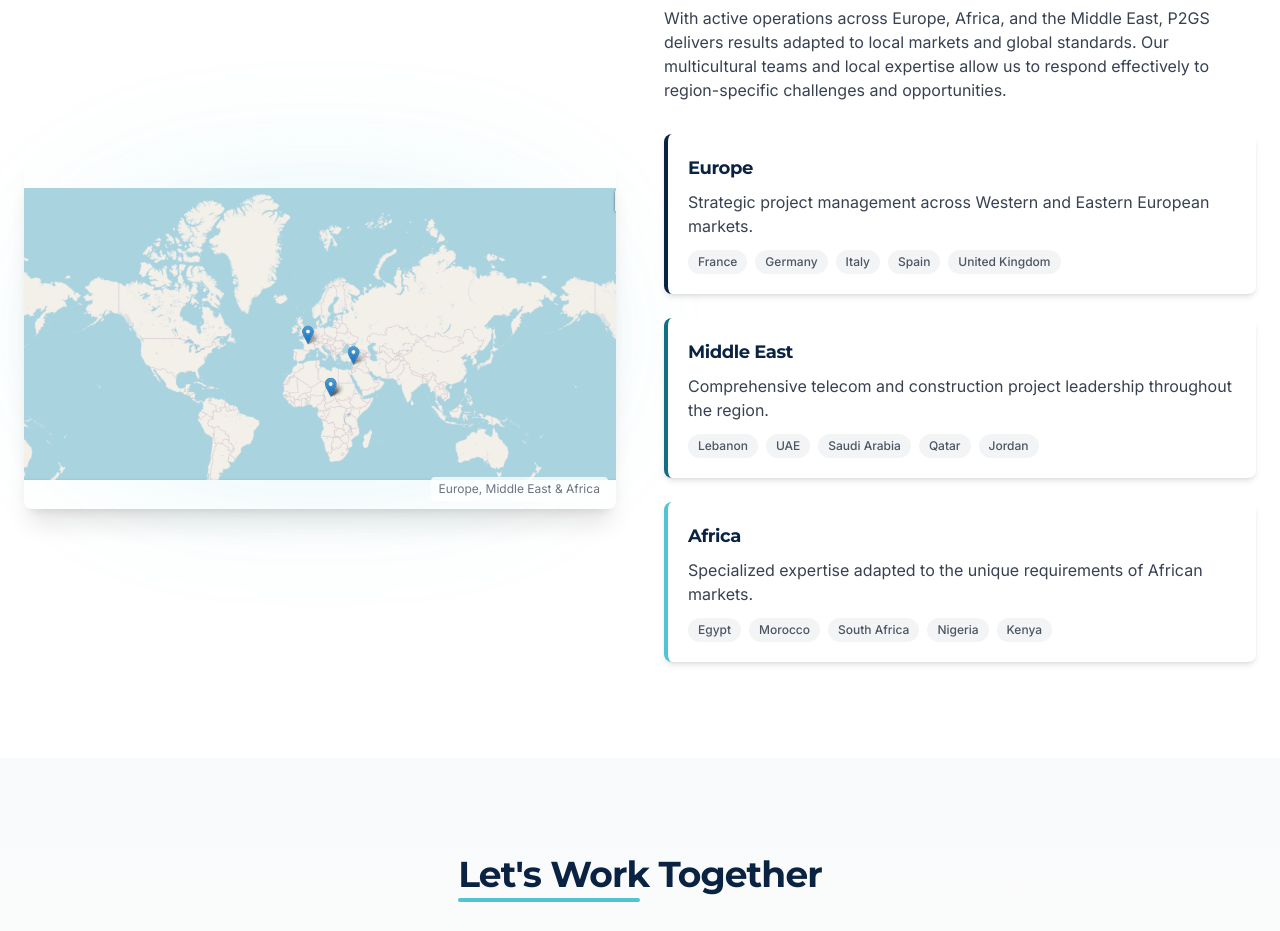
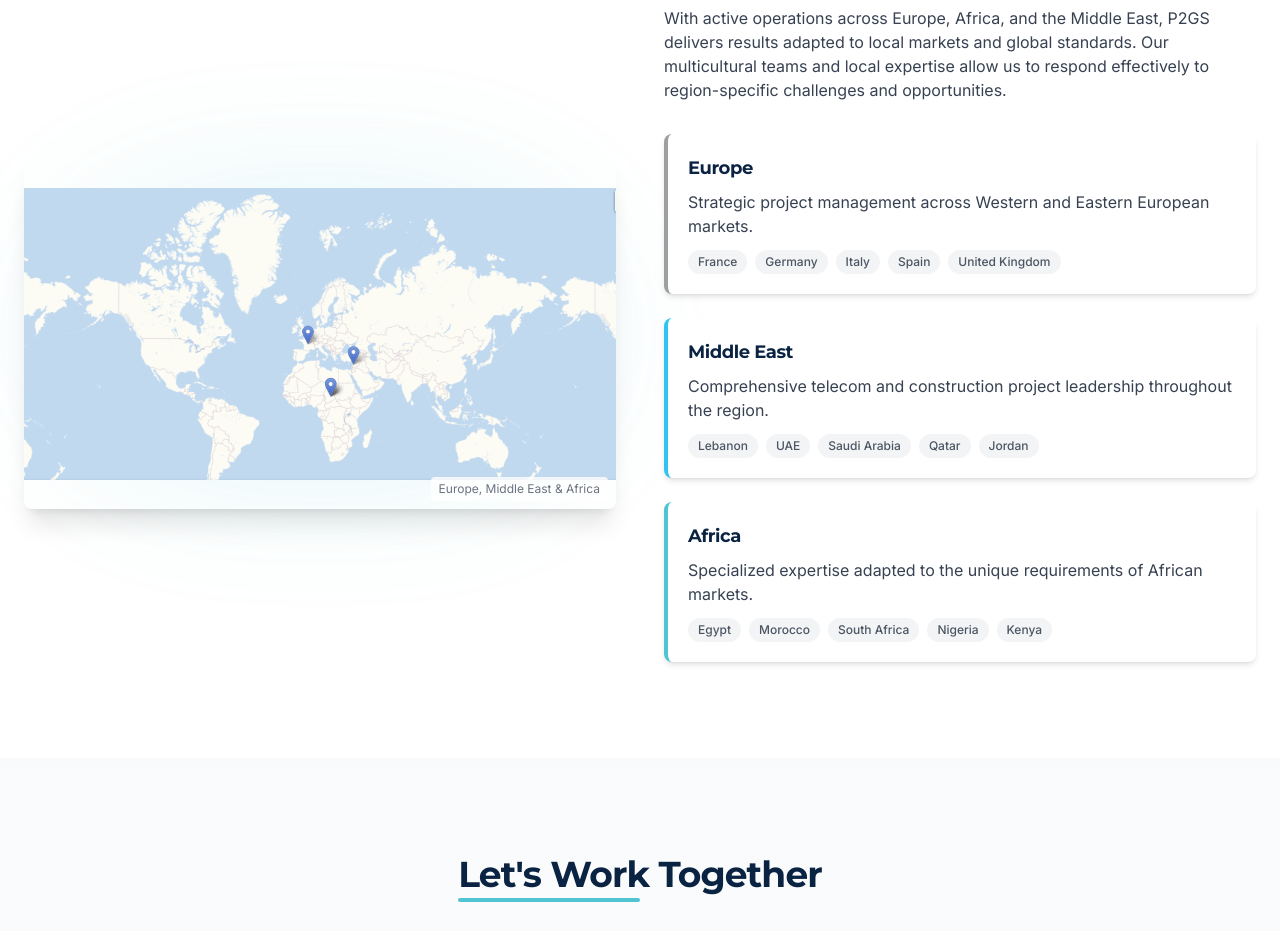
Before and after one commit to P2GSGH/innovate-transform-connect, a React (Vite) app: page / in a window 1280 px wide. Shown: the part 2280-3211 px from the top of the page. Built offline with nearby package versions, Linux system fonts and the light colour scheme.

Commit message:
Refactor: Update image colors
Replaced the blue color in the uploaded image with light blue and silver grey.

```diff
--- a/src/components/Geography.tsx
+++ b/src/components/Geography.tsx
@@ -65,7 +65,11 @@ const Geography = () => {
                   src="/lovable-uploads/bca081e6-7fdb-4deb-b74a-53f316217484.png"
                   alt="World Map showing our global presence"
                   className="w-full h-auto object-contain rounded-lg"
-                  style={{ minHeight: "350px" }}
+                  style={{
+                    minHeight: "350px",
+                    filter: "hue-rotate(20deg) saturate(80%) brightness(105%)",
+                    mixBlendMode: "multiply"
+                  }}
                 />
               </div>
               <div className="absolute bottom-2 right-2 bg-white/80 text-xs text-gray-500 px-2 py-1 rounded z-20">
@@ -84,7 +88,7 @@ const Geography = () => {
                 <div
                   key={region.name}
                   className="bg-white rounded-lg shadow-md overflow-hidden border-l-4 transition-all duration-300 hover:shadow-lg"
-                  style={{ borderLeftColor: region.name === "Europe" ? "#0A2342" : region.name === "Middle East" ? "#126E82" : "#51C4D3" }}
+                  style={{ borderLeftColor: region.name === "Europe" ? "#9F9EA1" : region.name === "Middle East" ? "#33C3F0" : "#51C4D3" }}
                 >
                   <div className="p-5">
                     <h3 className="text-lg font-bold text-p2gs-navy mb-2">{region.name}</h3>
```
